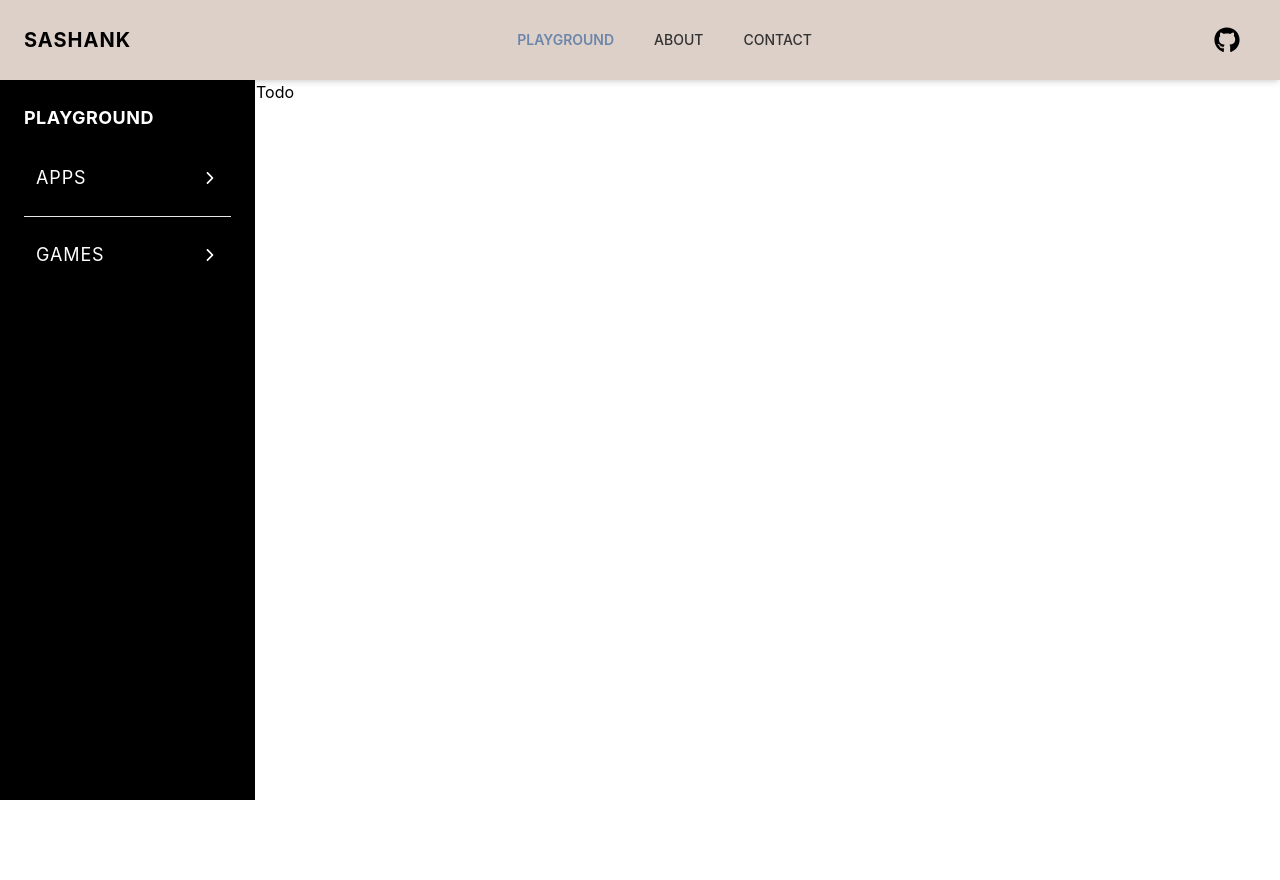
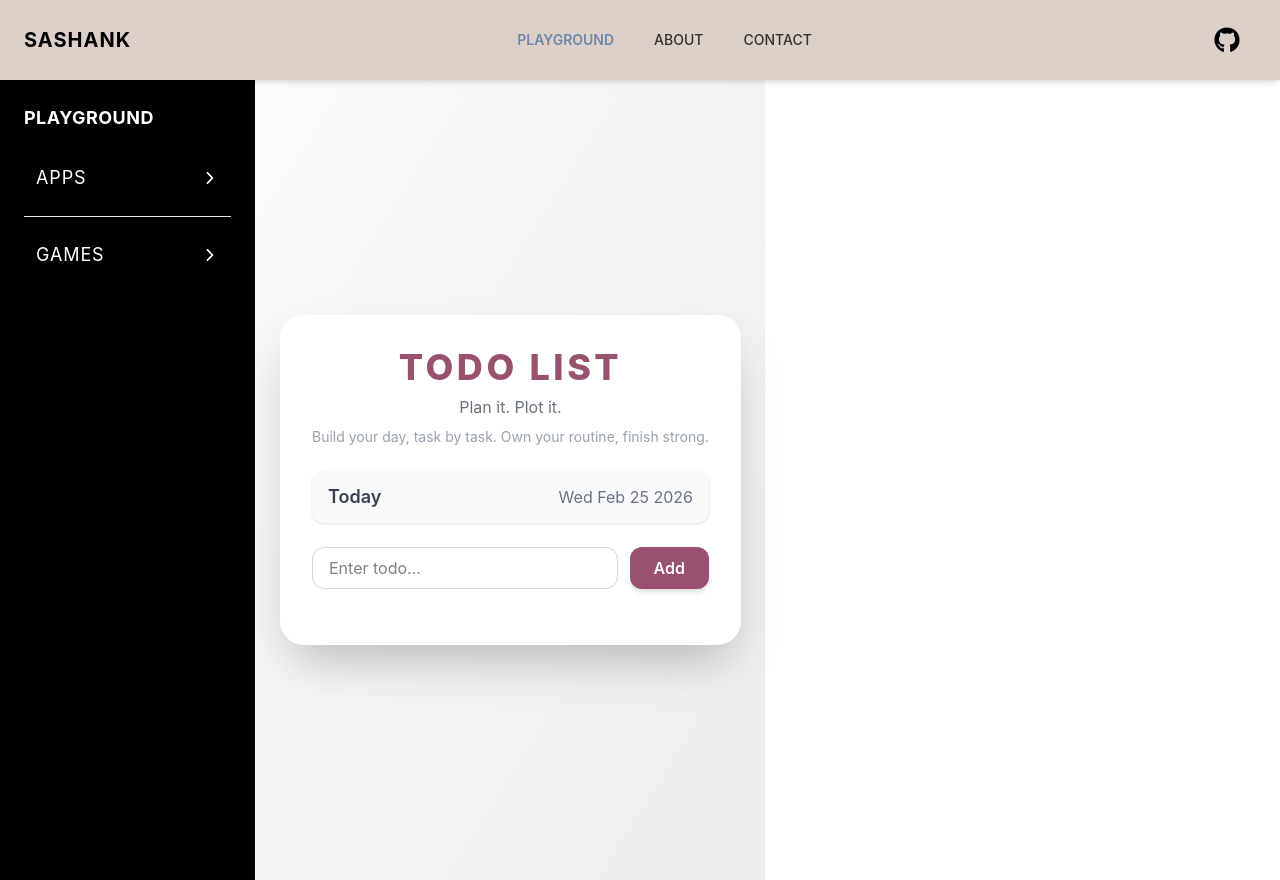
Before and after one commit to sashank-ab4/sashank-playground, a React (Vite) app: page /playground/todo-app in a window 1280 px wide. Before the commit the page ends 800 px from the top, so only its background shows below. Built offline with nearby package versions, Linux system fonts and the light colour scheme.

Commit message:
Created TODO basic App!

```diff
--- a/src/playground/Todo.jsx
+++ b/src/playground/Todo.jsx
@@ -1,7 +1,106 @@
-import React from "react";
+import React, { useState } from "react";
 
 const Todo = () => {
-  return <div>Todo</div>;
+  const [todos, setTodos] = useState([]);
+  const [input, setInput] = useState("");
+  const addTodo = () => {
+    if (input.trim() === "") return;
+    const NEW_TODO = {
+      id: Date.now(),
+      text: input,
+      completed: false,
+    };
+    setTodos([...todos, NEW_TODO]);
+    setInput("");
+  };
+  const toggleTodo = (id) => {
+    setTodos((prevTodos) =>
+      prevTodos.map((todo) =>
+        todo.id === id ? { ...todo, completed: !todo.completed } : todo,
+      ),
+    );
+  };
+
+  const deleteTodo = (id) => {
+    setTodos((prevTodos) => prevTodos.filter((todo) => todo.id !== id));
+  };
+
+  const date = new Date();
+  const dateString = date.toDateString();
+  /* const localDateString = date.toLocaleDateString("en-IN"); */
+
+  return (
+    <div className="min-h-screen  bg-linear-to-br from-[#fdfbfb] to-[#ebedee] flex justify-center items-center p-6">
+      <div className="w-full max-w-2xl bg-white shadow-2xl rounded-3xl p-8 space-y-6">
+        {/* Header */}
+        <div className="text-center space-y-2">
+          <h2 className="uppercase tracking-widest font-extrabold text-4xl text-[#995170]">
+            Todo List
+          </h2>
+          <h3 className="text-gray-500">Plan it. Plot it.</h3>
+          <p className="text-sm text-gray-400">
+            Build your day, task by task. Own your routine, finish strong.
+          </p>
+        </div>
+
+        {/* Date Section */}
+        <div className="flex justify-between items-center bg-gray-50 px-4 py-3 rounded-xl shadow-sm">
+          <span className="text-lg font-semibold text-gray-700">Today</span>
+          <span className="text-gray-500">{dateString}</span>
+        </div>
+
+        {/* Input Section */}
+        <div className="flex gap-3">
+          <input
+            type="text"
+            value={input}
+            onChange={(e) => setInput(e.target.value)}
+            placeholder="Enter todo..."
+            className="flex-1 border border-gray-300 rounded-xl px-4 py-2 focus:outline-none focus:ring-2 focus:ring-[#995170] transition"
+          />
+          <button
+            onClick={addTodo}
+            className="px-6 py-2 rounded-xl bg-[#995170] text-white font-semibold hover:bg-[#7e3f5b] transition shadow-md"
+          >
+            Add
+          </button>
+        </div>
+
+        {/* Todo List */}
+        <ul className="space-y-3">
+          {todos.map((todo) => (
+            <li
+              key={todo.id}
+              className="flex items-center justify-between bg-gray-50 px-4 py-3 rounded-xl shadow-sm hover:shadow-md transition"
+            >
+              <div className="flex items-center gap-3">
+                <input
+                  type="checkbox"
+                  checked={todo.completed}
+                  onChange={() => toggleTodo(todo.id)}
+                  className="w-4 h-4 accent-[#995170] cursor-pointer"
+                />
+                <span
+                  className={`text-gray-700 ${
+                    todo.completed ? "line-through text-gray-400" : ""
+                  }`}
+                >
+                  {todo.text}
+                </span>
+              </div>
+
+              <button
+                onClick={() => deleteTodo(todo.id)}
+                className="text-red-400 hover:text-red-600 font-bold text-lg transition"
+              >
+                ×
+              </button>
+            </li>
+          ))}
+        </ul>
+      </div>
+    </div>
+  );
 };
 
 export default Todo;
```
